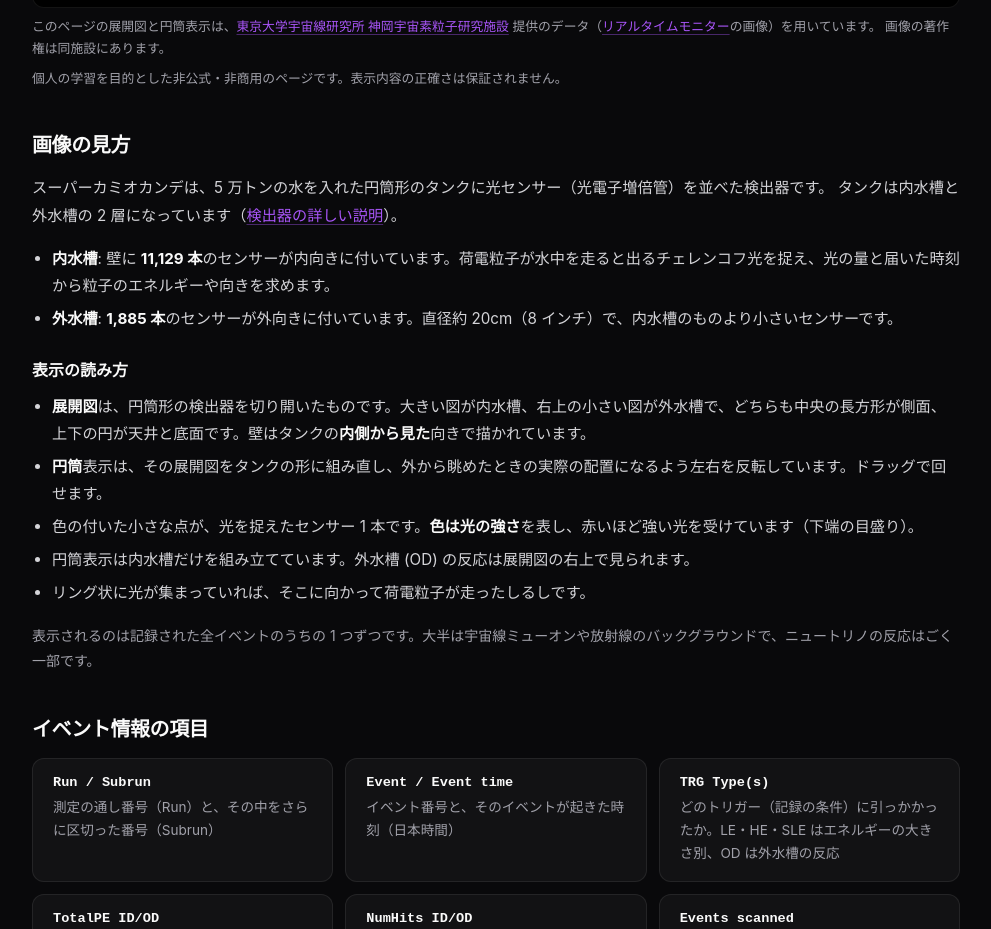
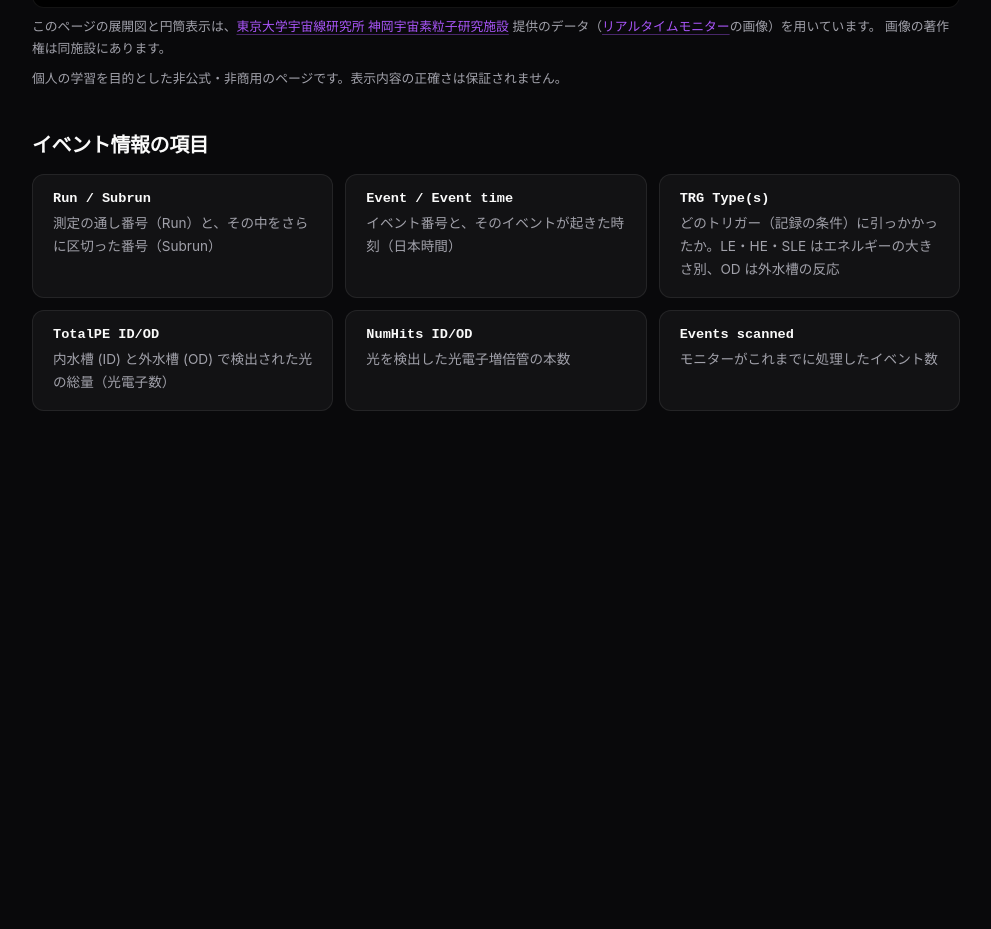
Before and after one commit to superkanioka/astro-field, an Astro site: page /astro-field/superk in a window 1280 px wide. Shown: the part 948-1877 px from the top of the page, without its empty margins (144-1135 px from the left). After the commit the page ends 1447 px from the top, so only its background shows below. Built offline with nearby package versions, Linux system fonts and the light colour scheme; Astro itself is replaced by a stand-in of ours.

Commit message:
Super-K: remove image explanation section

```diff
--- a/src/pages/superk.astro
+++ b/src/pages/superk.astro
@@ -9,7 +9,6 @@ const source = {
   image: 'https://www-sk.icrr.u-tokyo.ac.jp/realtimemonitor/skev.gif',
   page: 'https://www-sk.icrr.u-tokyo.ac.jp/realtimemonitor/',
   home: 'https://www-sk.icrr.u-tokyo.ac.jp/sk/',
-  detector: 'https://www-sk.icrr.u-tokyo.ac.jp/sk/about/detector/',
   intervalSec: 10,
 };
 
@@ -76,29 +75,6 @@ const fields = [
         </p>
         <p class="credit">
           個人の学習を目的とした非公式・非商用のページです。表示内容の正確さは保証されません。
-        </p>
-      </section>
-
-      <section aria-labelledby="howto-heading">
-        <h2 id="howto-heading">画像の見方</h2>
-        <p class="body">
-          スーパーカミオカンデは、5 万トンの水を入れた円筒形のタンクに光センサー（光電子増倍管）を並べた検出器です。
-          タンクは内水槽と外水槽の 2 層になっています（<a href={source.detector} target="_blank" rel="noopener">検出器の詳しい説明</a>）。
-        </p>
-        <ul class="body">
-          <li><strong>内水槽</strong>: 壁に <strong>11,129 本</strong>のセンサーが内向きに付いています。荷電粒子が水中を走ると出るチェレンコフ光を捉え、光の量と届いた時刻から粒子のエネルギーや向きを求めます。</li>
-          <li><strong>外水槽</strong>: <strong>1,885 本</strong>のセンサーが外向きに付いています。直径約 20cm（8 インチ）で、内水槽のものより小さいセンサーです。</li>
-        </ul>
-        <h3 class="sub">表示の読み方</h3>
-        <ul class="body">
-          <li><strong>展開図</strong>は、円筒形の検出器を切り開いたものです。大きい図が内水槽、右上の小さい図が外水槽で、どちらも中央の長方形が側面、上下の円が天井と底面です。壁はタンクの<strong>内側から見た</strong>向きで描かれています。</li>
-          <li><strong>円筒</strong>表示は、その展開図をタンクの形に組み直し、外から眺めたときの実際の配置になるよう左右を反転しています。ドラッグで回せます。</li>
-          <li>色の付いた小さな点が、光を捉えたセンサー 1 本です。<strong>色は光の強さ</strong>を表し、赤いほど強い光を受けています（下端の目盛り）。</li>
-          <li>円筒表示は内水槽だけを組み立てています。外水槽 (OD) の反応は展開図の右上で見られます。</li>
-          <li>リング状に光が集まっていれば、そこに向かって荷電粒子が走ったしるしです。</li>
-        </ul>
-        <p class="body note">
-          表示されるのは記録された全イベントのうちの 1 つずつです。大半は宇宙線ミューオンや放射線のバックグラウンドで、ニュートリノの反応はごく一部です。
         </p>
       </section>
 
@@ -372,46 +348,11 @@ const fields = [
     color: var(--muted);
   }
 
-  .credit a,
-  .body a {
+  .credit a {
     color: var(--accent-from);
     text-decoration: underline;
     text-decoration-color: rgba(168, 85, 247, 0.4);
     text-underline-offset: 3px;
-  }
-
-  /* 解説 */
-  .body {
-    color: #d4d4d8;
-    font-size: 0.95rem;
-    line-height: 1.8;
-  }
-
-  p.body + ul.body {
-    margin-top: 1rem;
-  }
-
-  .sub {
-    font-size: 1rem;
-    font-weight: 600;
-    margin: 1.5rem 0 0.75rem;
-  }
-
-  ul.body {
-    margin-left: 1.25rem;
-    display: flex;
-    flex-direction: column;
-    gap: 0.35rem;
-  }
-
-  .body strong {
-    color: var(--text);
-  }
-
-  .note {
-    margin-top: 1rem;
-    color: var(--muted);
-    font-size: 0.875rem;
   }
 
   .fields {
```
